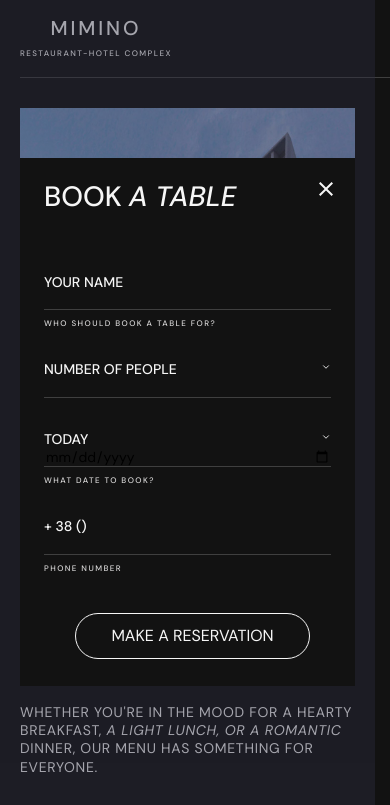
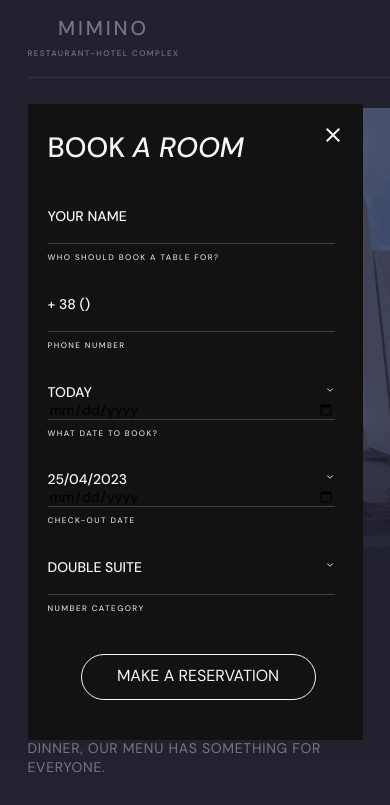
Before and after one commit to timosvint/project-1, a plain HTML site: page index.html in a window 390 px wide. Shown: the top 805 px of the page. Drawn offline with nearby package versions, Linux system fonts and the light colour scheme.

Commit message:
frotnorm

```diff
--- a/css/styles.css
+++ b/css/styles.css
@@ -657,7 +657,6 @@ justify-content: center;
             max-width: 375px;
             padding-left: 20px;
             padding-right: 17px;
-            margin: 0;
         }
 .hero{
     display: inline-block;
@@ -920,11 +919,12 @@ body{
 }
 .image-h{
     top: 108px;
-    left: 20px;
+    left: 77px;
 }
 .header-container{
     padding-left: 0;
     max-width: 375px;
+    padding-right: 0;
 }
 .modal{
     max-width: 335px;
@@ -944,6 +944,7 @@ body{
 .h1-modal{
     font-size: 28px;
     margin-top: 24px;
+    line-height: 1.4;
 }
 .form-flex{
     margin-top: 40px;
@@ -962,9 +963,18 @@ body{
     width: 287px;
 }
 .modal-overlay{
-    max-width: 375px;
+    width: 100%;
 }
 .photo-and-text{
     margin: 0;
 }
+.modal-1{
+    max-width: 335px;
+    padding-left: 20px;
+    padding-right: 14px;
+    min-height: 636px;
 }
+.form-group{
+    margin-top: 40px;
+}
+}
--- a/index.html
+++ b/index.html
@@ -348,9 +348,9 @@
             </div>
     </div>
 
-<div class="modal-overlay mobile-display"><div class="modal-1">
+<div class="modal-overlay"><div class="modal-1">
             <div class="flex-exit">
-                <h1 class="h1-modal">BOOK <span class="span-modal">A TABLE </span></h1> <button type="button"
+                <h1 class="h1-modal">BOOK <span class="span-modal">A ROOM </span></h1> <button type="button"
                     class="button-exit-modal-r"><svg class="exit-icon-r" width="14px" height="14px">
                         <use href="/icon/sprite-2.svg#icon-close-black"></use>
                     </svg></button>
@@ -362,10 +362,6 @@
                                     <input class="input-modal-1" type="text" name="name">
                                     <div class="info-modal">Who should book a table for?</div>
                                 </label>
-                                    <label class="label-modal-1">number of people <svg class="icon-b-12" width="10px" height="10px">
-                                            <use href="/icon/symbol-21.svg#icon-chevron-down"></use></svg>
-                                            <input class="input-modal-1" type="number" name="date">
-                                    </label>
                                      <label class="label-modal-1">+ 38 ()
                                         <input class="input-modal-1" type="tel" name="tel">
                                         <div class="info-modal">Phone number</div>
@@ -375,6 +371,18 @@
                                     </svg>
                                     <input class="input-modal-1" type="date" name="date">
                                     <div class="info-modal">What date to book?</div>
+                                </label>
+                                <label class="label-modal-1">25/04/2023 <svg class="icon-b-12" width="10px" height="10px">
+                                        <use href="/icon/symbol-21.svg#icon-chevron-down"></use>
+                                    </svg>
+                                    <input class="input-modal-1" type="date"  name="date">
+                                    <div class="info-modal">Check-out date</div>
+                                </label>
+                                <label class="label-modal-1">Double suite<svg class="icon-b-12" width="10px" height="10px">
+                                        <use href="/icon/symbol-21.svg#icon-chevron-down"></use>
+                                    </svg>
+                                    <input class="input-modal-1" type="number" name="date">
+                                    <div class="info-modal">Number category</div>
                                 </label>
                             </div>
                             <div class="button-container-modal-rest"><button class="button-submit-rest" type="submit">MAKE A
```
